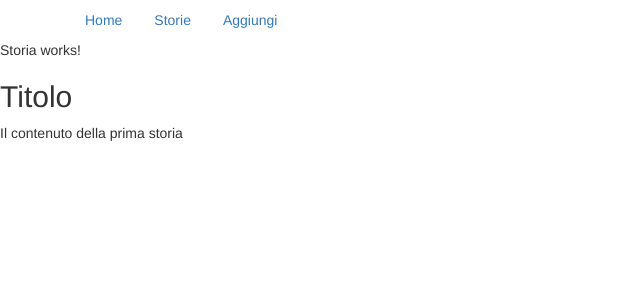
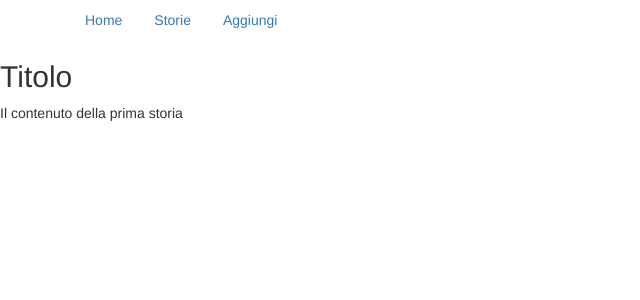
Before and after one commit to riccardodegasperiSA/tome, an Angular app: page /storie/1 in a window 1280 px wide. Shown: the top 300 px of the page, without its empty margins (0-640 px from the left). Built offline with nearby package versions, Linux system fonts and the light colour scheme.

Commit message:
Rimosso paragrafo superfluo

```diff
--- a/src/app/storia/storia.component.html
+++ b/src/app/storia/storia.component.html
@@ -1,3 +1,2 @@
-<p>Storia works!</p>
 <h2>{{ storia?.title }}</h2>
 <p style="white-space: pre;">{{ storia?.content }}</p>
```
